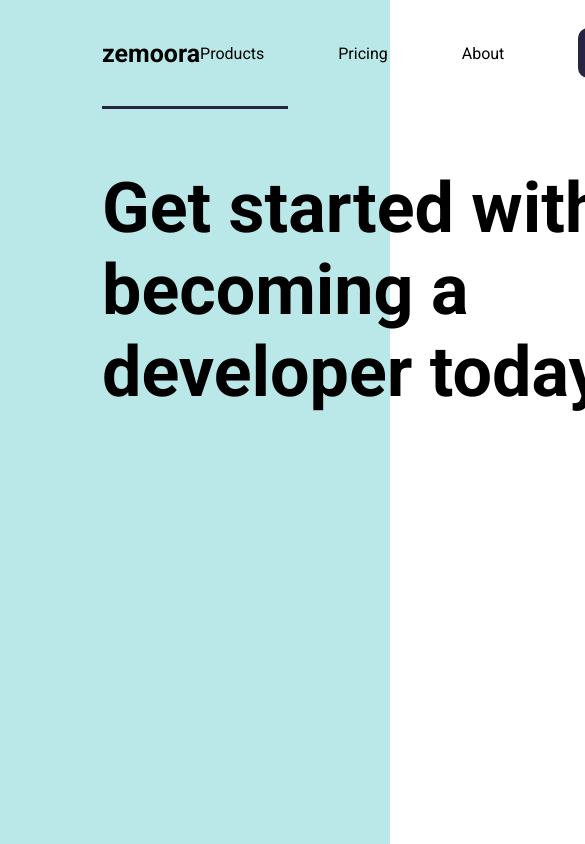
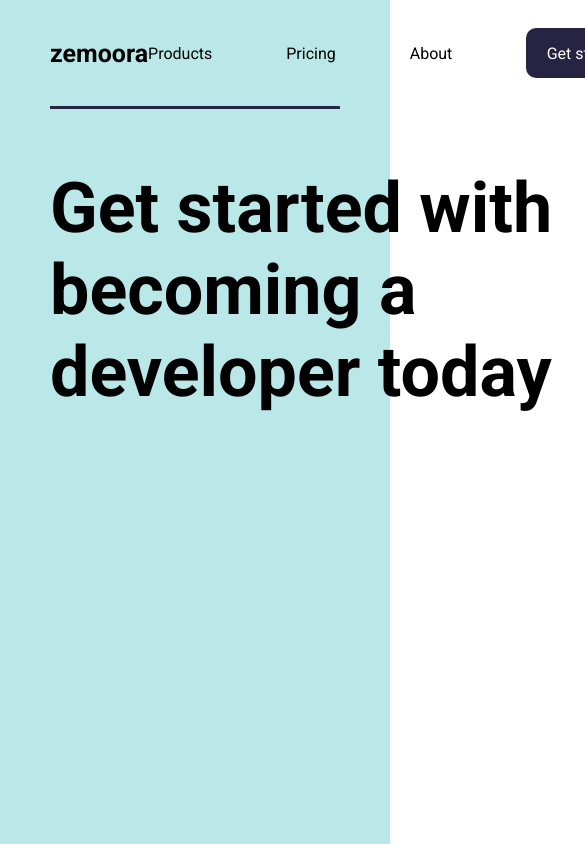
Before and after one commit to zemoora/frontend-project-1-off-batch-a-2024, a plain HTML site: page index.html in a window 390 px wide. Shown: the top 844 px of the page, 585 px wide, since content can reach past the window. Drawn offline with Linux system fonts and the light colour scheme.

Commit message:
add responsive design and nesting pattern

```diff
--- a/assets/css/main.css
+++ b/assets/css/main.css
@@ -14,6 +14,10 @@ body {
 	background-color: #bae8e8;
 	padding-inline: 102px;
 	height: 100dvh;
+
+	@media screen and (width <= 1000px) {
+		padding-inline: 50px;
+	}
 }
 
 h1 {
@@ -139,6 +143,20 @@ nav .btn {
 	border-top: 2px solid #e5e5e585;
 }
 
+/* nesting in CSS */
+/* .package {
+
+	tbody {
+		background-color: #e5e5e540;
+
+		tr {
+			border-top: 2px solid #e5e5e585;
+		}
+	}
+
+
+} */
+
 .table-wrapper {
 	width: 90%;
 	/* background-color: #000; */
@@ -152,3 +170,10 @@ nav .btn {
 	color: #fff;
 	padding: 48px 66px;
 }
+
+/* media queries */
+/* @media screen and (width <= 1000px) {
+	.wrapper {
+		padding-inline: 50px;
+	}
+} */
```
